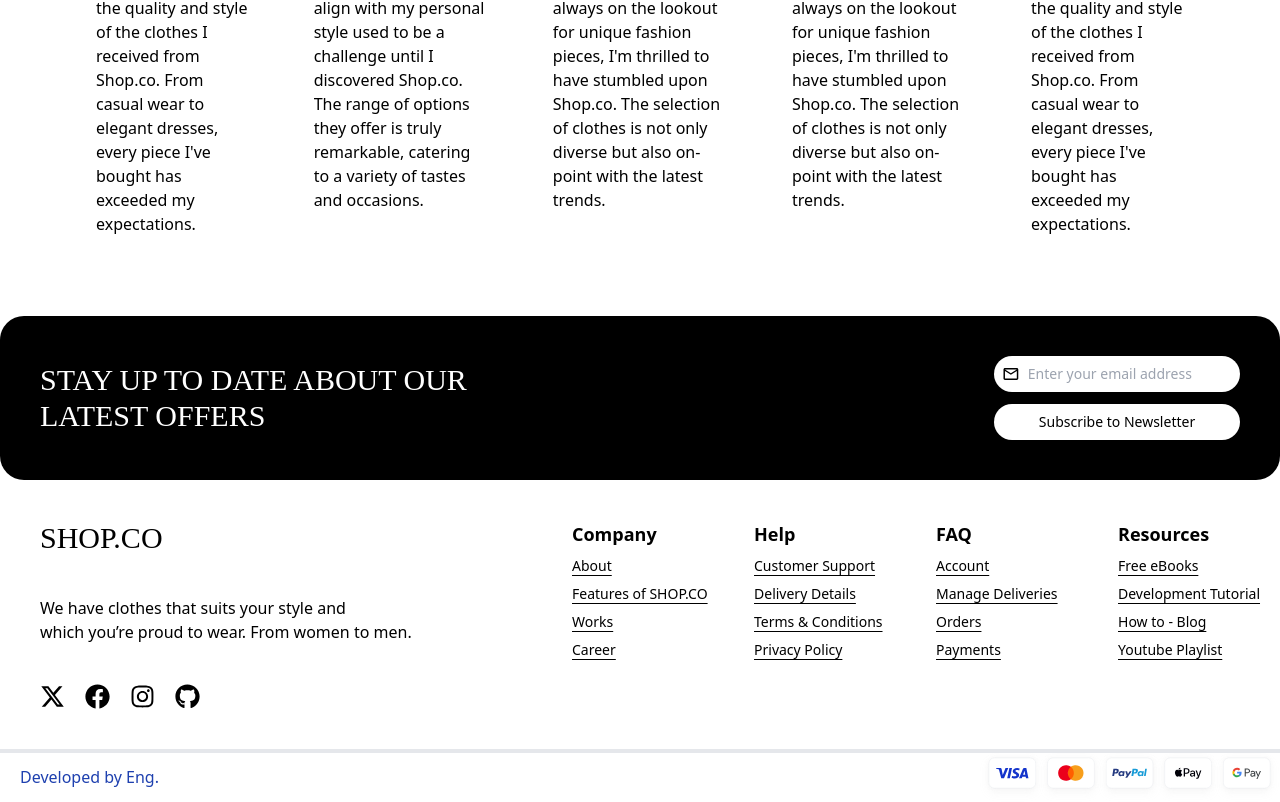
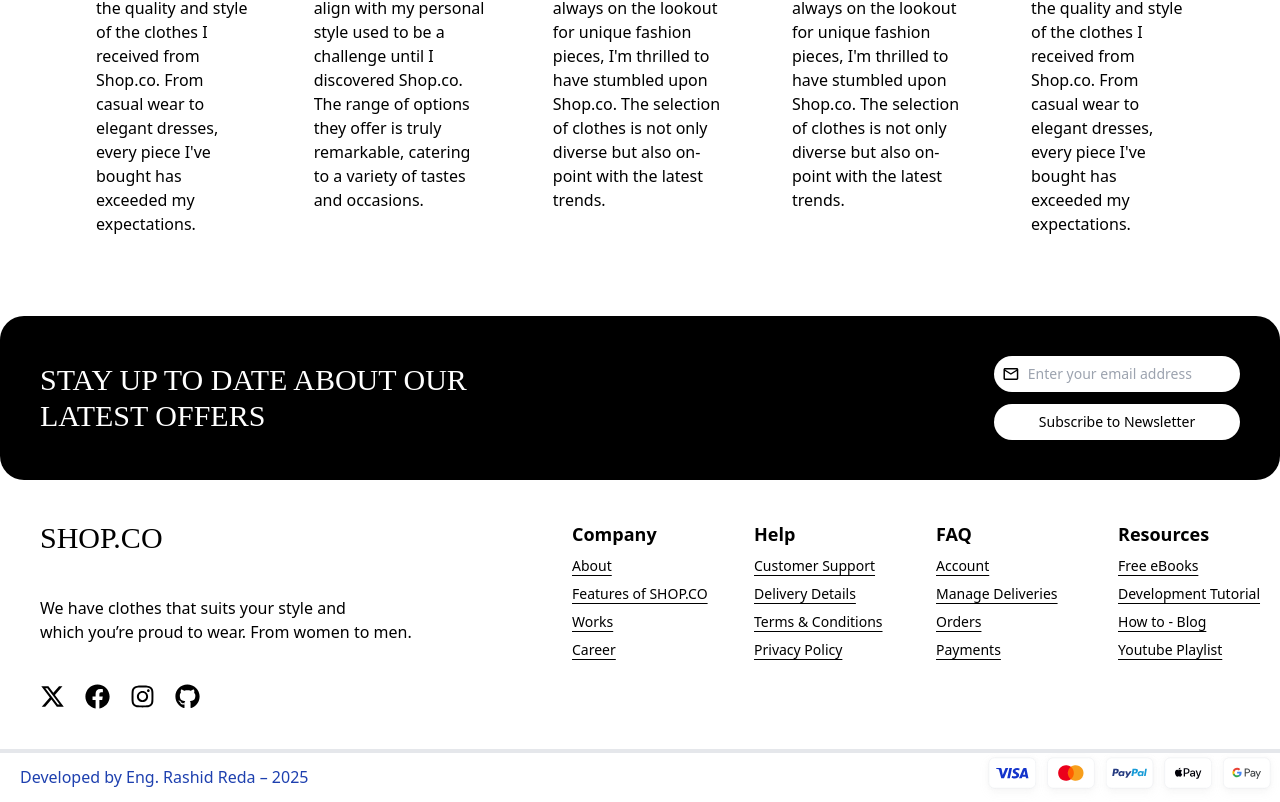
Before and after one commit to redarashid/TrendWear, a React (Vite) app: page / in a window 1280 px wide. Shown: the part 3475-4277 px from the top of the page. Built offline with nearby package versions, Linux system fonts and the light colour scheme; a web font is replaced by a local one.

Commit message:
first commit

```diff
--- a/src/Components/Footer.jsx
+++ b/src/Components/Footer.jsx
@@ -113,7 +113,7 @@ export default function Footer() {
 
         <div className="flex justify-center mt-10 gap-y-5 border-t-4 items-center flex-wrap">
           <div className="flex-grow text-center md:text-left">
-            <a className="text-blue-800 ml-5" href="https://www.linkedin.com/in/rashid-reda-4048a5314/">Developed by Eng. </a>
+            <a className="text-blue-800 ml-5" href="https://www.linkedin.com/in/rashid-reda-4048a5314/">Developed by Eng. Rashid Reda – 2025</a>
           </div>
           <div className="w-fit">
             <PaymentsLogos />
```
